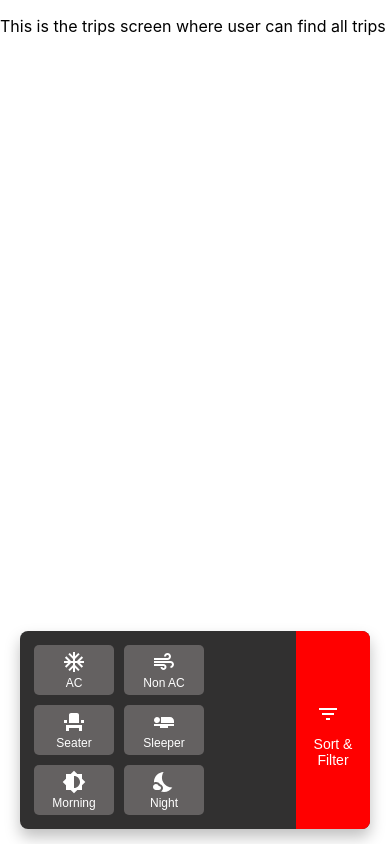
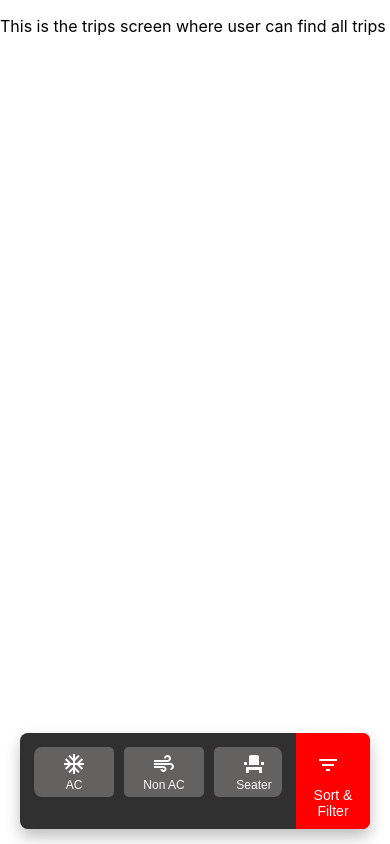
Before and after one commit to SAMUDRALAARAVIND/busbooking-frontend-aug, a React (Create React App) app: page / in a window 390 px wide. Built offline with nearby package versions, Linux system fonts and the light colour scheme.

Commit message:
make responsive footer scrollable

```diff
--- a/src/feature/filters/style/Footer.scss
+++ b/src/feature/filters/style/Footer.scss
@@ -2,7 +2,7 @@
 
     .res-sidebar {
         display: flex;
-        flex-direction: row;
+        // flex-direction: row;
         position: fixed;
         bottom: 15px;
         left: 20px;
@@ -15,20 +15,23 @@
 
         .amenities-list {
             display: flex;
-            flex-direction: row;
-            flex-wrap: wrap;
+            // flex-direction: row;
+            // flex-wrap: wrap;
             gap: 10px;
             margin: 14px;
             height: 50%;
             border-radius: 8px;
+
+            overflow-x: auto;
             /* Removed margin-bottom to align with filter section */
 
             .amenities-button {
                 display: flex;
+                // flex: 1 1 100px;
                 flex-direction: column;
                 align-items: center;
                 justify-content: center;
-                width: 80px;
+                min-width: 80px;
                 height: 50px;
                 // margin: 5px;
                 cursor: pointer;
@@ -159,3 +162,7 @@
         display: none;
     }
 }
+
+.amenities-list::-webkit-scrollbar {
+    width: 0px;
+}
```
